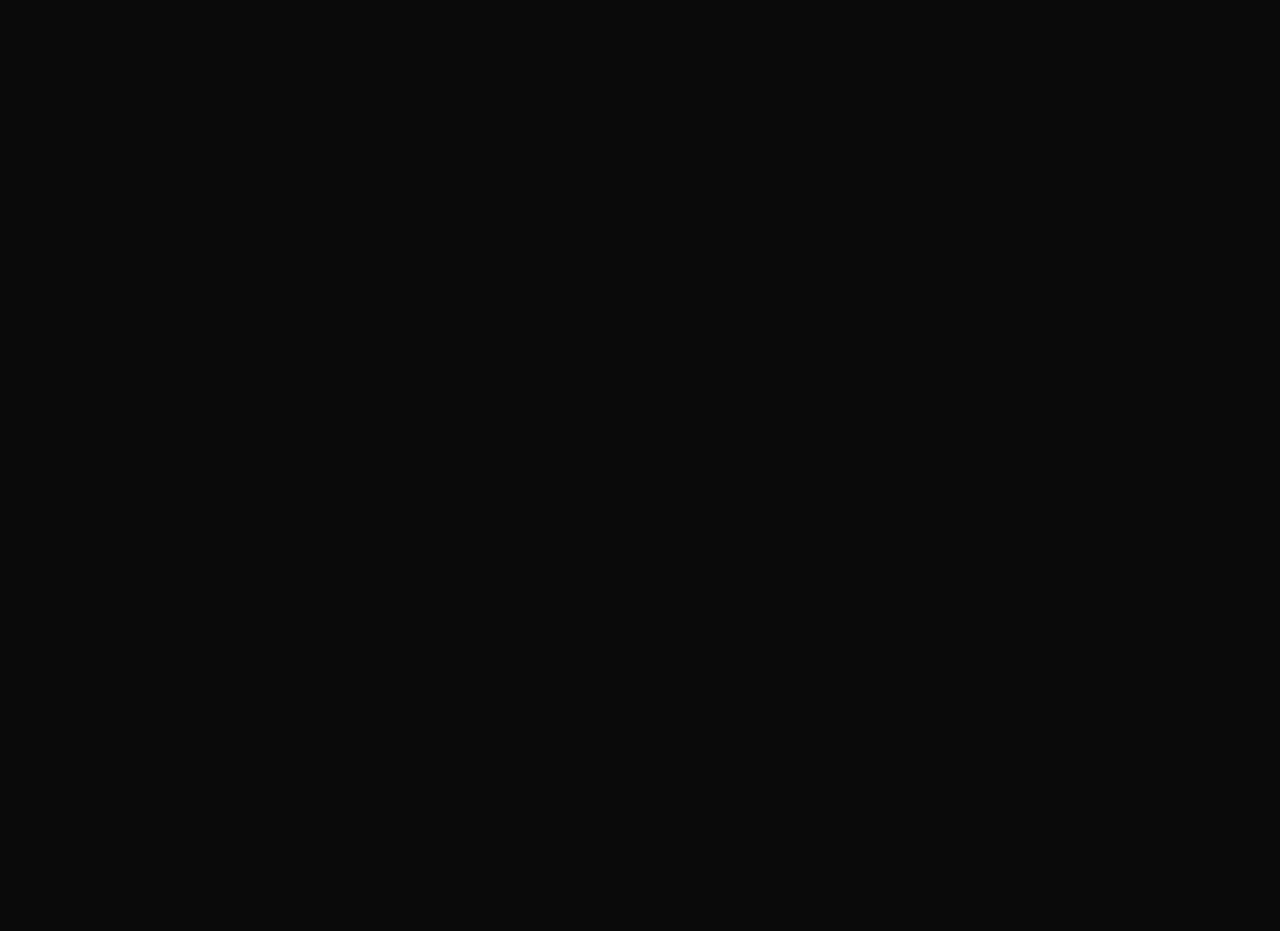
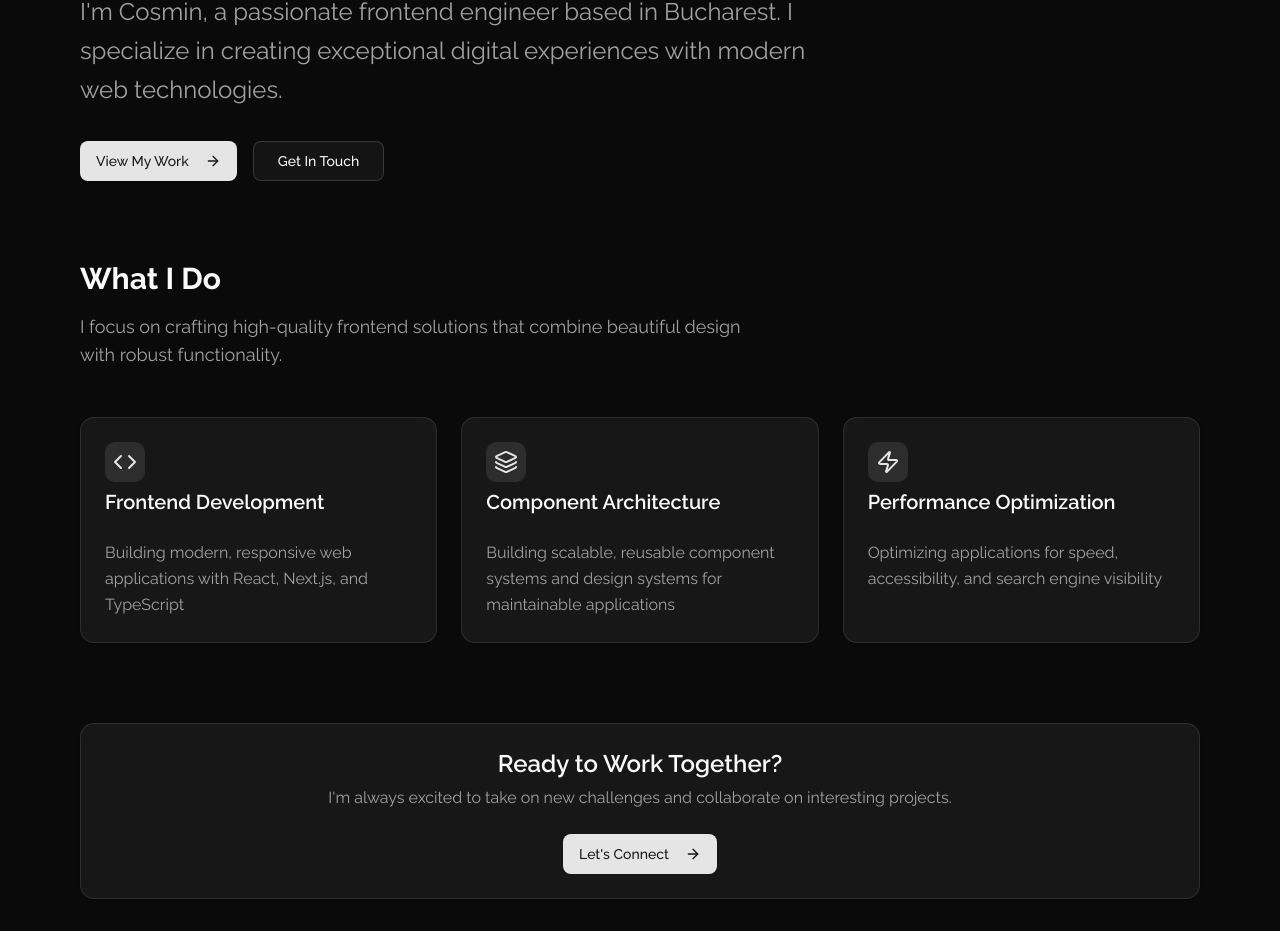
Before and after one commit to Cosmeeeen/personal-website-2025, a Next.js app: page / in a window 1280 px wide. Shown: the part 247-1178 px from the top of the page. Before the commit the page ends 800 px from the top, so only its background shows below. Built offline with nearby package versions, Linux system fonts and the light colour scheme.

Commit message:
create homepage

```diff
--- a/src/app/page.tsx
+++ b/src/app/page.tsx
@@ -1,7 +1,107 @@
+import * as React from 'react';
+import Link from 'next/link';
+import { ArrowRight, Code, Layers, Zap } from 'lucide-react';
+
+import { Card, CardContent, CardDescription, CardHeader, CardTitle } from '@/components/ui/card';
+import { Button } from '@/components/ui/button';
+
+const skills = [
+  {
+    icon: Code,
+    title: 'Frontend Development',
+    description: 'Building modern, responsive web applications with React, Next.js, and TypeScript'
+  },
+  {
+    icon: Layers,
+    title: 'Component Architecture',
+    description: 'Building scalable, reusable component systems and design systems for maintainable applications'
+  },
+  {
+    icon: Zap,
+    title: 'Performance Optimization',
+    description: 'Optimizing applications for speed, accessibility, and search engine visibility'
+  }
+];
+
 export default function Home() {
   return (
-    <div>
-      Hello World
-    </div>
+    <main className="container mx-auto px-4 py-8 max-w-6xl">
+      {/* Hero Section */}
+      <section className="mb-20">
+        <div className="max-w-4xl">
+          <h1 className="text-6xl font-bold mb-8 bg-gradient-to-r from-primary to-primary/60 bg-clip-text text-transparent leading-tight">
+            Frontend Engineer
+          </h1>
+          <p className="text-2xl text-muted-foreground leading-relaxed mb-8 max-w-3xl">
+            I&apos;m Cosmin, a passionate frontend engineer based in Bucharest.
+            I specialize in creating exceptional digital experiences with modern web technologies.
+          </p>
+          <div className="flex flex-col sm:flex-row gap-4">
+            <Button asChild size="lg" className="font-medium">
+              <Link href="/projects">
+                View My Work
+                <ArrowRight className="ml-2 h-4 w-4" />
+              </Link>
+            </Button>
+            <Button asChild variant="outline" size="lg" className="font-medium">
+              <Link href="/contact">
+                Get In Touch
+              </Link>
+            </Button>
+          </div>
+        </div>
+      </section>
+
+      {/* Skills Section */}
+      <section className="mb-20">
+        <div className="mb-12">
+          <h2 className="text-3xl font-bold mb-4">What I Do</h2>
+          <p className="text-lg text-muted-foreground max-w-2xl">
+            I focus on crafting high-quality frontend solutions that combine beautiful design with robust functionality.
+          </p>
+        </div>
+
+        <div className="grid grid-cols-1 md:grid-cols-3 gap-6">
+          {skills.map((skill) => {
+            const Icon = skill.icon;
+            return (
+              <Card key={skill.title} className="hover:shadow-lg hover:border-primary/20 transition-all duration-200">
+                <CardHeader>
+                  <div className="p-2 rounded-lg bg-primary/10 w-fit">
+                    <Icon className="h-6 w-6 text-primary" />
+                  </div>
+                  <CardTitle className="text-xl">{skill.title}</CardTitle>
+                </CardHeader>
+                <CardContent>
+                  <CardDescription className="text-base leading-relaxed">
+                    {skill.description}
+                  </CardDescription>
+                </CardContent>
+              </Card>
+            );
+          })}
+        </div>
+      </section>
+
+      {/* CTA Section */}
+      <section>
+        <Card className="text-center">
+          <CardHeader>
+            <CardTitle className="text-2xl">Ready to Work Together?</CardTitle>
+            <CardDescription className="text-base">
+              I&apos;m always excited to take on new challenges and collaborate on interesting projects.
+            </CardDescription>
+          </CardHeader>
+          <CardContent>
+            <Button asChild size="lg" className="font-medium">
+              <Link href="/contact">
+                Let&apos;s Connect
+                <ArrowRight className="ml-2 h-4 w-4" />
+              </Link>
+            </Button>
+          </CardContent>
+        </Card>
+      </section>
+    </main>
   );
 }
```
